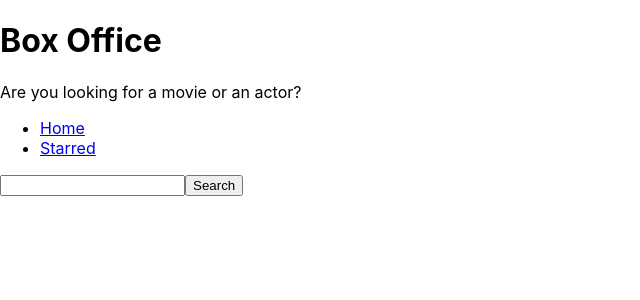
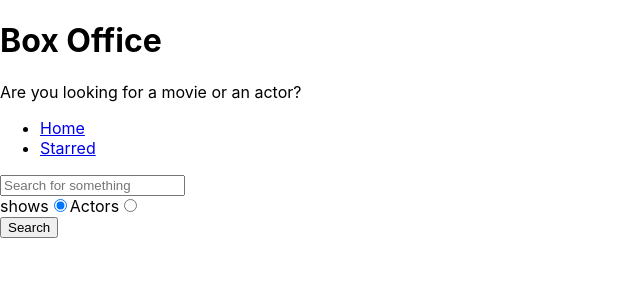
Before and after one commit to prasanth175/chat-app, a React (Create React App) app in the folder React3/box-office/: page / in a window 1280 px wide. Shown: the top 300 px of the page, without its empty margins (0-640 px from the left). Built offline with nearby package versions, Linux system fonts and the light colour scheme.

Commit message:
added search options

```diff
--- a/React3/box-office/src/misc/config.jsx
+++ b/React3/box-office/src/misc/config.jsx
@@ -1,4 +1,4 @@
-const API_BASE_URL = 'https://api.tvmaza.com';
+const API_BASE_URL = 'https://api.tvmaze.com';
 
 
 export async function apiGet(queryString) {
--- a/React3/box-office/src/pages/Home.jsx
+++ b/React3/box-office/src/pages/Home.jsx
@@ -8,9 +8,12 @@ function Home() {
 
   const [input, setInput] = useState('');
   const [results, setResults] = useState(null);
+  const [searchOption, setSearchOption] = useState('shows');
+
+  const isShowsSearch = searchOption === 'shows';
 
   const onSearch = () =>{
-    apiGet(`/Search/shows?q=${input}`).then(result => {
+    apiGet(`/search/${searchOption}?q=${input}`).then(result => {
       setResults(result);
 
     })
@@ -26,6 +29,10 @@ function Home() {
     }
   };
 
+  const onRadioChange = (ev) => {
+    setSearchOption(ev.target.value)
+  }
+
   const renderResults = () => {
     if (results && results.length === 0) {
       return <div>No results</div>
@@ -33,14 +40,13 @@ function Home() {
 
 
   if (results && results.length > 0) {
-    return (
-      <div>
-        {results.map((item =>
-          <div key={item.show.id}>{item.show.name}</div>
-          ))}
-      </div>
-    )
+    return results[0].show ? results.map(item =>
+        <div key={item.show.id}>{item.show.name}</div>)
+        : results.map(item => (
+        <div key={item.person.id}>{item.person.name}</div>
+        ));
   }
+
 
   return null;
 }
@@ -49,7 +55,25 @@ function Home() {
 
   return (
       <MainProjectLayout >
-      <input type="text" onChange={onInputChange} onKeyDown={onKeyDown} value={input} />
+      <input type="text"
+       placeholder='Search for something'
+        onChange={onInputChange}
+         onKeyDown={onKeyDown}
+          value={input}
+          />
+
+          <div>
+            <label htmlFor="shows-search">
+              shows
+              <input id='shows-search' type="radio" value="shows" checked={isShowsSearch} onChange={onRadioChange} />
+            </label>
+
+            <label htmlFor="actors-search">
+              Actors
+              <input id='actors-search' type="radio" value="people" checked={!isShowsSearch} onChange={onRadioChange} />
+            </label>
+          </div>
+
       <button type="button" onClick={onSearch}>Search</button>
       {renderResults()}
       </MainProjectLayout>
```
